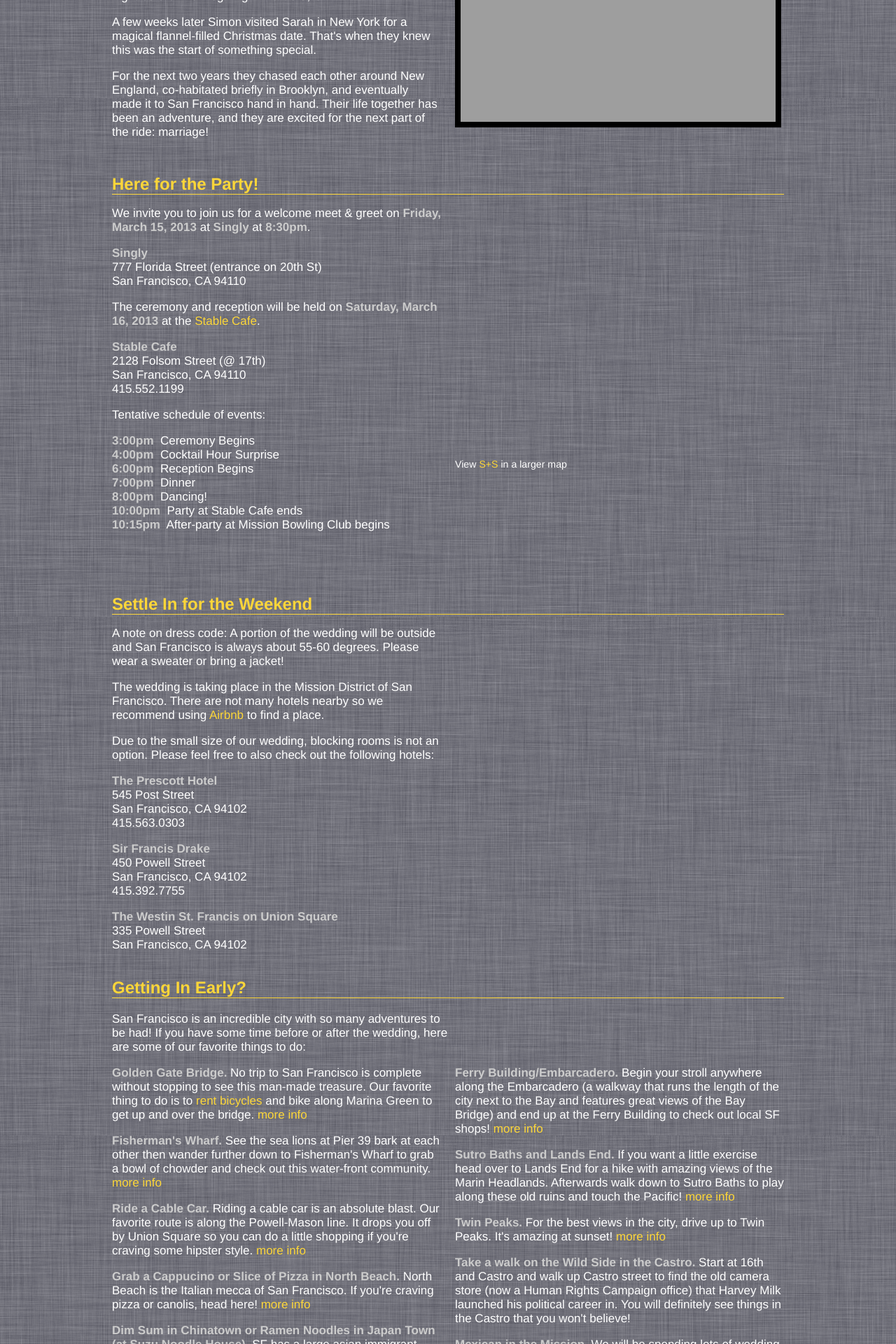
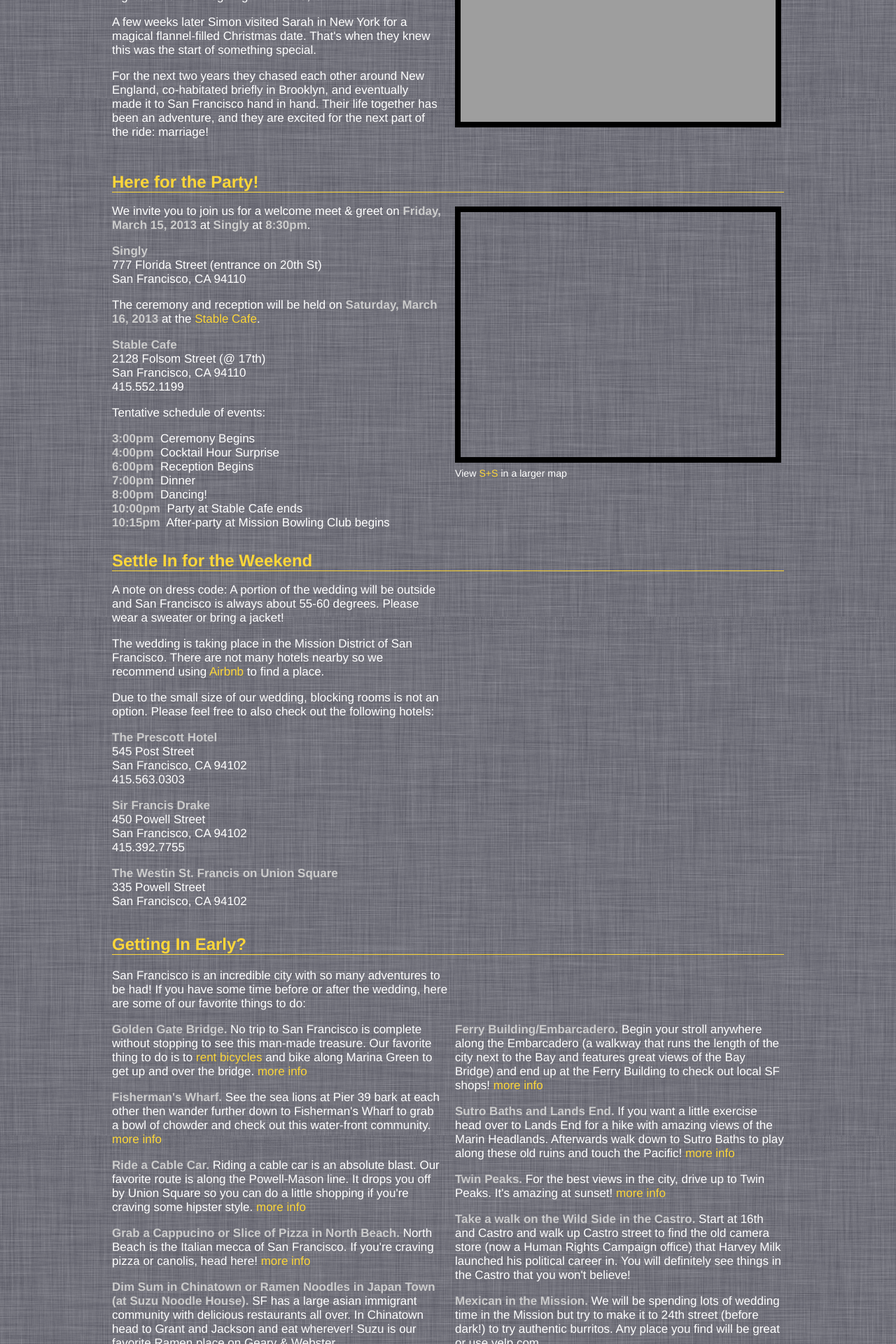
Before and after one commit to smurthas/s-s, a PHP site: page / in a window 1280 px wide. Shown: the part 601-2521 px from the top of the page at 70% size. Run offline with PHP 8.4, Linux system fonts and the light colour scheme; some libraries are stand-ins or nearby versions; grey boxes are pictures that could not be loaded.

Commit message:
nav fixes

```diff
--- a/css/both.css
+++ b/css/both.css
@@ -28,9 +28,8 @@
 }
 
 #nav {
-	background-color: #71717A;
-  /*background: url("../img/grey-linen-matched.png");*/
-  opacity: 0.9;
+	background-color: rgba(113, 113, 122, 0.9);
+ /* opacity: 0.9;*/
 	z-index: 100;
   width: 100%;
 }
@@ -45,8 +44,8 @@
 	float: left;
 }
 
-#nav ul  :last-child {
-	margin-right: 0px;
+#nav ul li:last-child {
+	margin-right: 10px;
 }
 
 .section_title {
@@ -71,3 +70,7 @@
 .section img {
   border: 8px solid #000;
 }
+
+#google_map iframe {
+  border: 8px solid #000;
+}
--- a/css/main.css
+++ b/css/main.css
@@ -29,25 +29,22 @@
 }
 
 #nav ul li{
-	margin-right: 46px;
-	font-size: 24px;
+	margin-right: 49px;
+	font-size: 25px;
   font-weight: 600;
 }
 
-#nav ul li img:hover{
+#nav ul li img {
+  padding-left: 10px;
+  margin-top: -10px;
+}
+
+#nav ul li img:hover {
 	opacity: .5;
 }
 
-#nav ul  :last-child {
+#nav ul li:last-child {
 	float: right;
-}
-
-#ill_ride_anywhere_with_you {
-  height: 470px;
-}
-
-#party {
-  height: 600px;
 }
 
 .section p {
@@ -57,7 +54,6 @@
 .right_col {
 	float: right;
   padding-top: 20px;
-  /*padding-right: 20px;*/
 	width: 470px;
 }
 
@@ -65,7 +61,11 @@
 	width: 450px;
 }
 
-#google_map {
+.left_col {
+  padding-bottom: 30px;
+}
+
+#google_map iframe {
 	width: 450;
  	height: 350;
 }
@@ -74,12 +74,8 @@
 	margin-right: 16px;
 }
 
-#store_logos img:hover{
+#store_logos img:hover {
 	opacity: .5;
-}
-
-.float_left {
-	float: left;
 }
 
 
--- a/index.html
+++ b/index.html
@@ -46,7 +46,7 @@
 			  <img alt="S+S in Tuscany, July 2012" src="http://sphotos-a.xx.fbcdn.net/hphotos-snc7/575958_749556595587_691314184_n.jpg" />
 			</div> <!-- / right col -->
 
-			<div class='float_left'>
+      <div class='left_col'>
 				<p>Simon and Sarah met in 1995, after Sarah's brother
         Matt and Simon began playing football together at recess. Sarah can't
         remember exactly when they met (Simon was short and had a ponytail so
@@ -80,10 +80,10 @@
 			</div>
 
 			<div id="google_map" class='right_col'>
-<iframe  width="470" height="350" frameborder="0" scrolling="no" marginheight="0" marginwidth="0" src="http://maps.google.com/maps/ms?msa=0&amp;msid=207405005606236416150.0004d2aac709c53a3f25d&amp;ie=UTF8&amp;t=m&amp;ll=37.761691,-122.413101&amp;spn=0.011875,0.018239&amp;z=15&amp;output=embed"></iframe><br /><small>View <a href="http://maps.google.com/maps/ms?msa=0&amp;msid=207405005606236416150.0004d2aac709c53a3f25d&amp;ie=UTF8&amp;t=m&amp;ll=37.761691,-122.413101&amp;spn=0.011875,0.018239&amp;z=15&amp;source=embed" style="text-align:left">S+S</a> in a larger map</small>
+<iframe  width="450" height="350" frameborder="0" scrolling="no" marginheight="0" marginwidth="0" src="http://maps.google.com/maps/ms?msa=0&amp;msid=207405005606236416150.0004d2aac709c53a3f25d&amp;ie=UTF8&amp;t=m&amp;ll=37.761691,-122.413101&amp;spn=0.011875,0.018239&amp;z=15&amp;output=embed"></iframe><br /><small>View <a href="http://maps.google.com/maps/ms?msa=0&amp;msid=207405005606236416150.0004d2aac709c53a3f25d&amp;ie=UTF8&amp;t=m&amp;ll=37.761691,-122.413101&amp;spn=0.011875,0.018239&amp;z=15&amp;source=embed" style="text-align:left">S+S</a> in a larger map</small>
 			</div>
 
-			<div class='float_left'>
+			<div class='left_col'>
 				<p>
 				We invite you to join us for a welcome meet &amp; greet on
         <strong>Friday, March 15, 2013</strong> at <strong>Singly</strong> at
```
